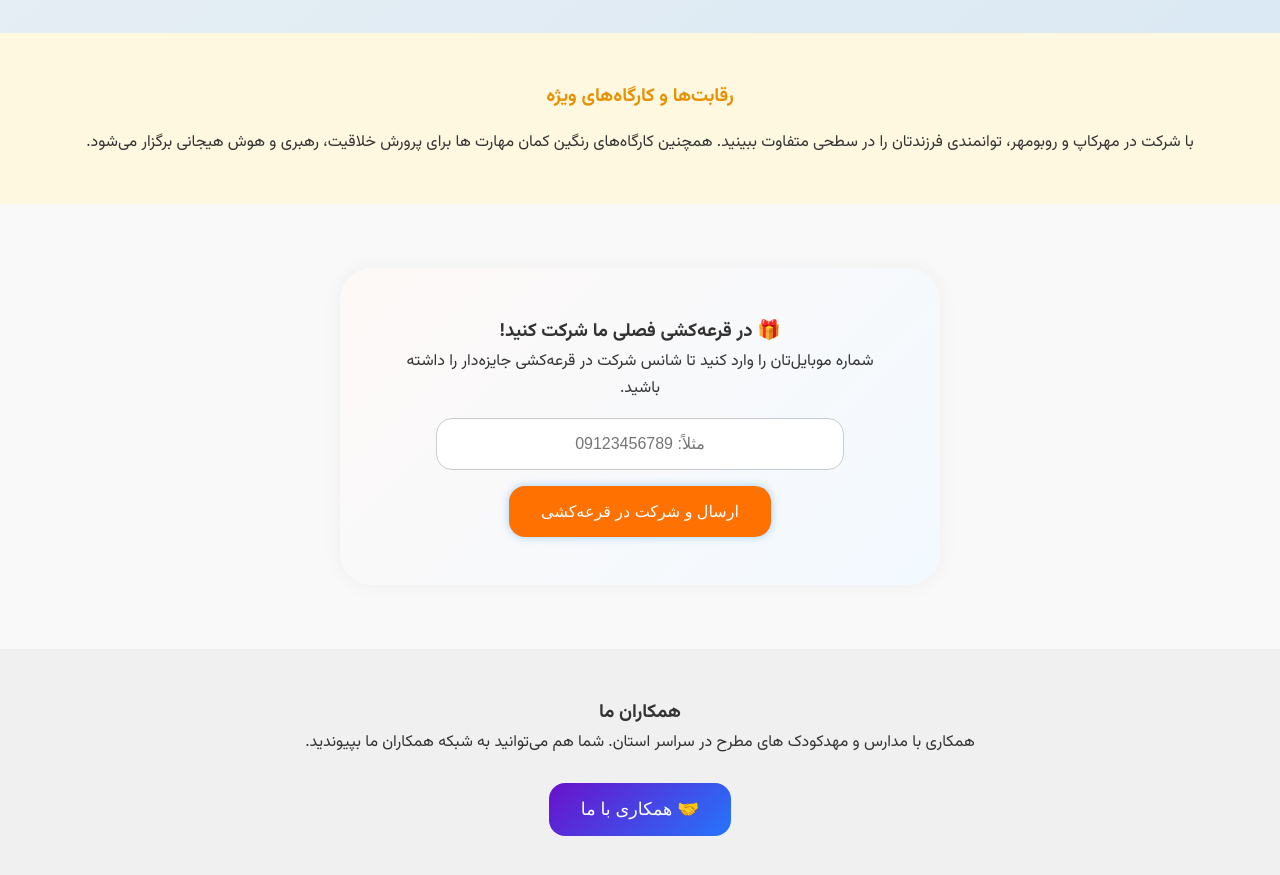
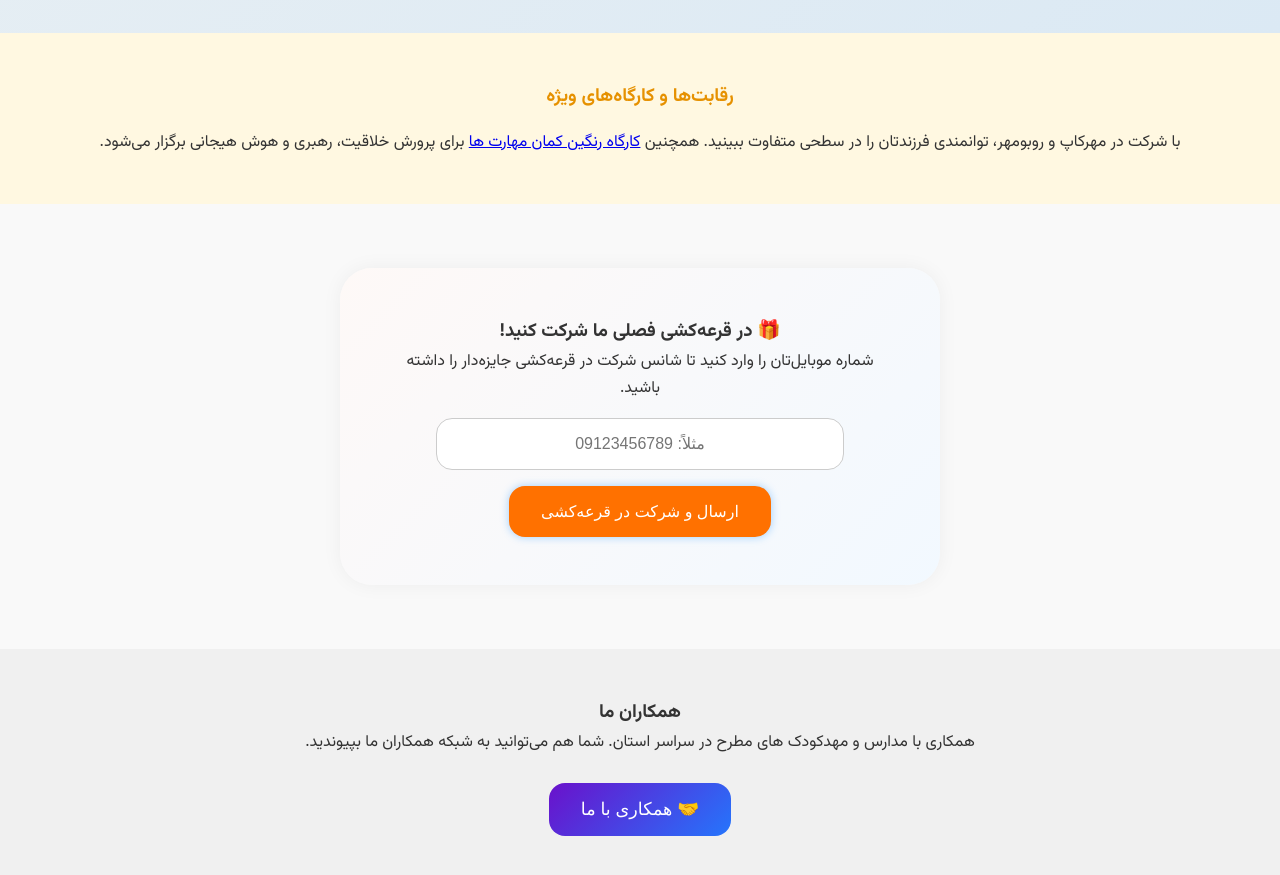
Before and after one commit to mehrandishh/mehrandish, a plain HTML site: page index.html in a window 1280 px wide. Shown: the part 1760-2635 px from the top of the page. Drawn offline with Linux system fonts and the light colour scheme.

Commit message:
Update index.html

```diff
--- a/index.html
+++ b/index.html
@@ -145,7 +145,8 @@
   <section class="competitions">
     <div class="container">
       <h3>رقابت‌ها و کارگاه‌های ویژه</h3>
-      <p>با شرکت در مهرکاپ و روبومهر، توانمندی فرزندتان را در سطحی متفاوت ببینید. همچنین کارگاه‌های رنگین کمان مهارت ها برای پرورش خلاقیت، رهبری و هوش هیجانی برگزار می‌شود.</p>
+      <p>با شرکت در مهرکاپ و روبومهر، توانمندی فرزندتان را در سطحی متفاوت ببینید. همچنین <a href="workshop.html">کارگاه رنگین کمان مهارت ها</a>
+        برای پرورش خلاقیت، رهبری و هوش هیجانی برگزار می‌شود.</p>
     </div>
   </section>
 
```
